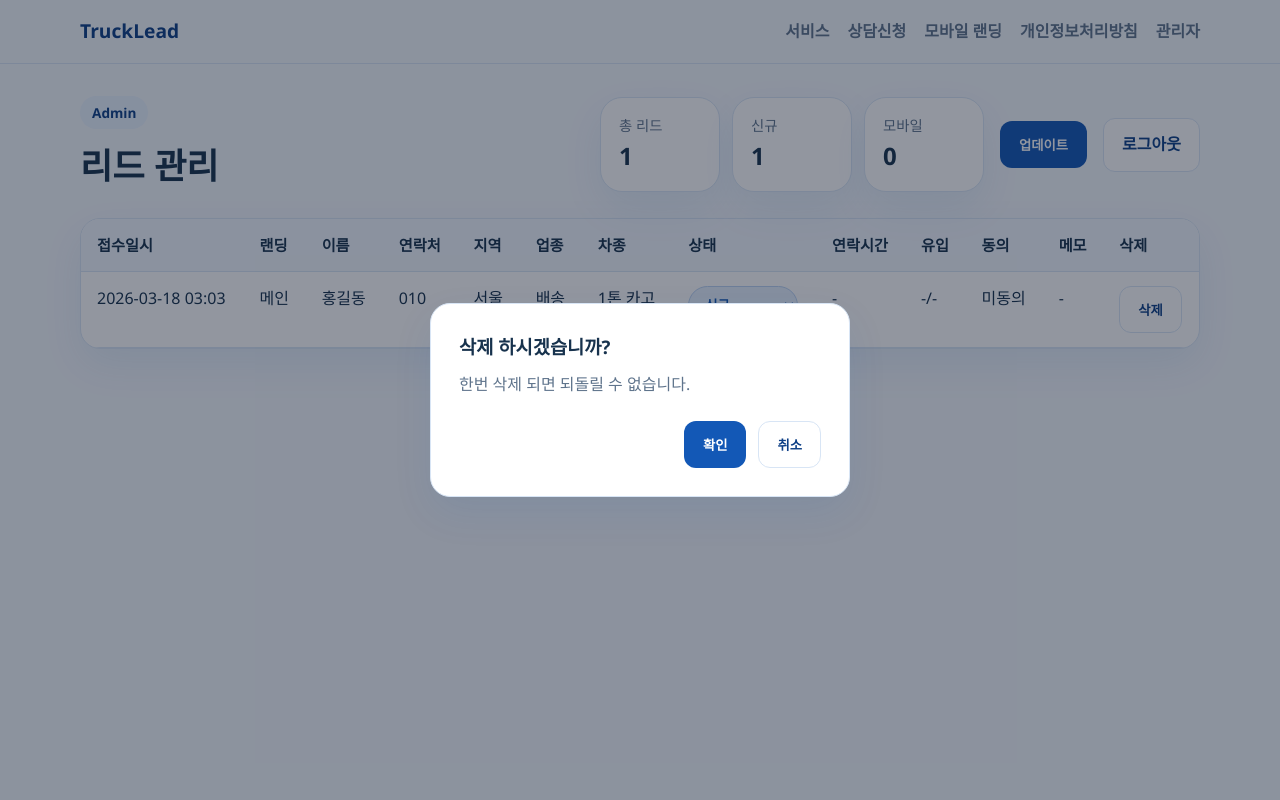
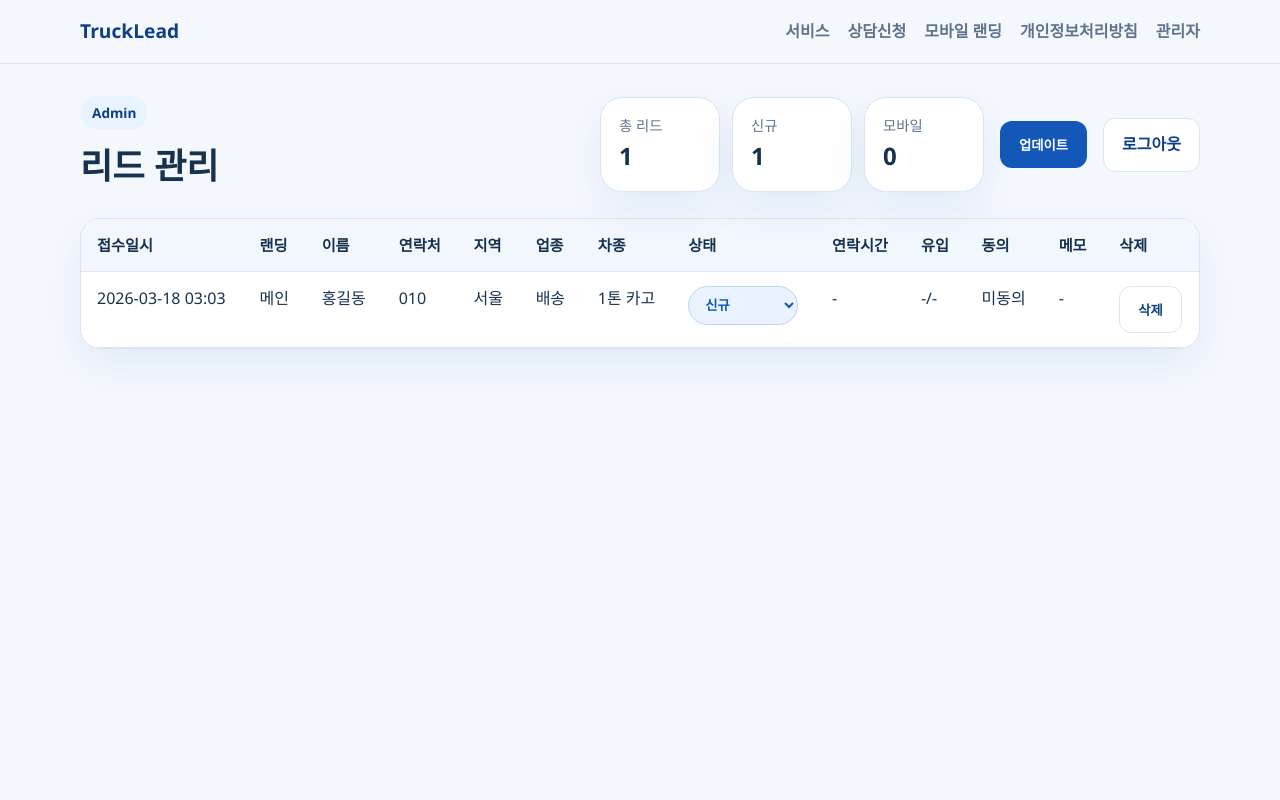
Before and after one commit to sujinchoo/Promotion_Truck_Platform, a Flask app: page /admin in a window 1280 px wide. Run offline with Flask 3, Linux system fonts and the light colour scheme; the visitor is signed in with stand-in values (Sample User, id 1); data comes from the database, SQL or seed files in the repository.

Commit message:
Fix admin delete modal initialization

```diff
--- a/static/css/style.css
+++ b/static/css/style.css
@@ -255,6 +255,10 @@ nav { display: flex; gap: 18px; color: var(--muted); font-weight: 600; flex-wrap
 .status-contracted { color: #027a48; background: #dcfae6; border-color: #9be7b5; }
 
 
+.modal-backdrop[hidden] {
+    display: none !important;
+}
+
 .modal-backdrop {
     position: fixed;
     inset: 0;
--- a/templates/admin.html
+++ b/templates/admin.html
@@ -78,8 +78,8 @@
     </div>
 </section>
 
-<div id="delete-confirm-modal" class="modal-backdrop" hidden>
-    <div class="modal-card" role="dialog" aria-modal="true" aria-labelledby="delete-modal-title">
+<div id="delete-confirm-modal" class="modal-backdrop" hidden aria-hidden="true">
+    <div class="modal-card" role="dialog" aria-modal="true" aria-labelledby="delete-modal-title" tabindex="-1">
         <h3 id="delete-modal-title">삭제 하시겠습니까?</h3>
         <p>한번 삭제 되면 되돌릴 수 없습니다.</p>
         <div class="modal-actions">
@@ -99,18 +99,33 @@
     const cancelDeleteButton = document.getElementById('cancel-delete-button');
     let selectedLeadId = null;
 
+    const deleteModalCard = deleteModal?.querySelector('.modal-card');
+
+    closeDeleteModal();
+
     function syncStatusClass(select) {
         select.className = 'status-select ' + (statusClassMap[select.value] || 'status-new');
     }
 
     function openDeleteModal(leadId) {
+        if (!deleteModal || !leadId) {
+            return;
+        }
+
         selectedLeadId = leadId;
         deleteModal.hidden = false;
+        deleteModal.setAttribute('aria-hidden', 'false');
+        confirmDeleteButton?.focus();
     }
 
     function closeDeleteModal() {
+        if (!deleteModal) {
+            return;
+        }
+
         selectedLeadId = null;
         deleteModal.hidden = true;
+        deleteModal.setAttribute('aria-hidden', 'true');
     }
 
     statusSelects.forEach((select) => {
@@ -127,6 +142,16 @@
         if (event.target === deleteModal) {
             closeDeleteModal();
         }
+    });
+
+    document.addEventListener('keydown', (event) => {
+        if (event.key === 'Escape' && deleteModal && !deleteModal.hidden) {
+            closeDeleteModal();
+        }
+    });
+
+    deleteModalCard?.addEventListener('click', (event) => {
+        event.stopPropagation();
     });
 
     confirmDeleteButton?.addEventListener('click', async () => {
```
